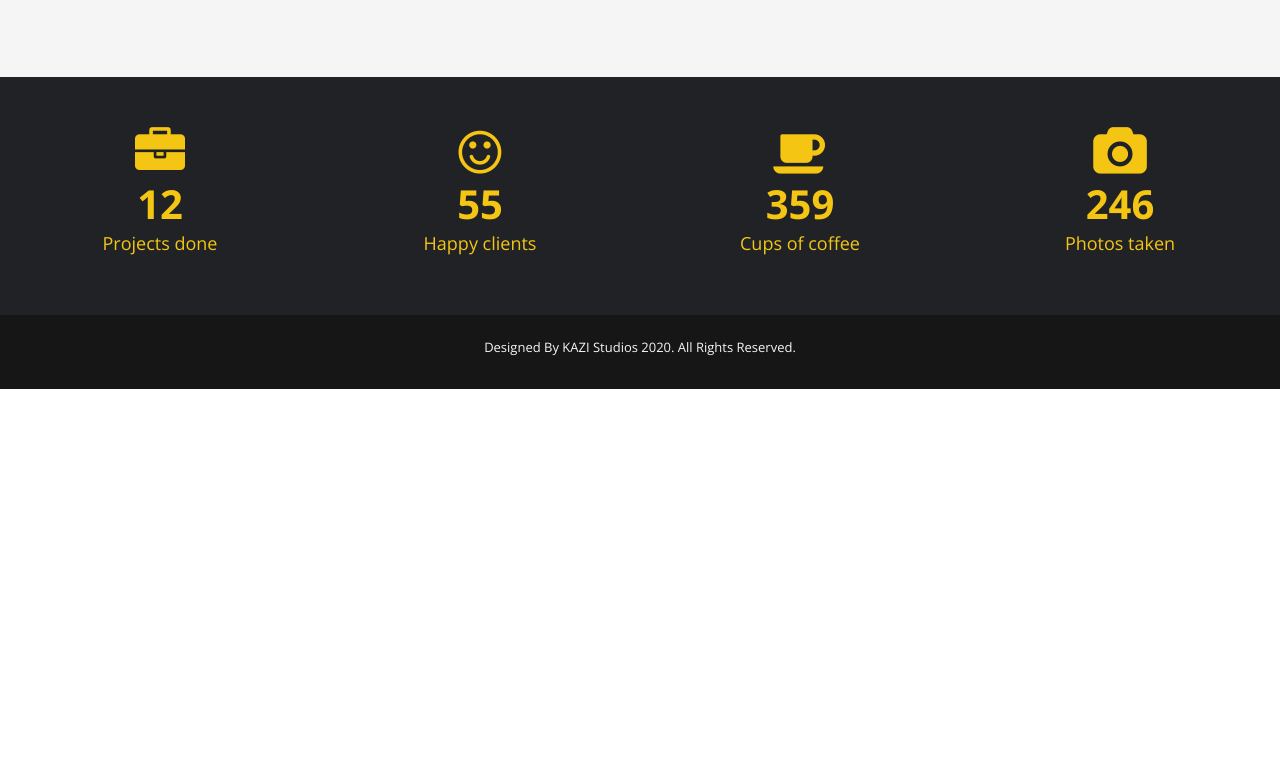
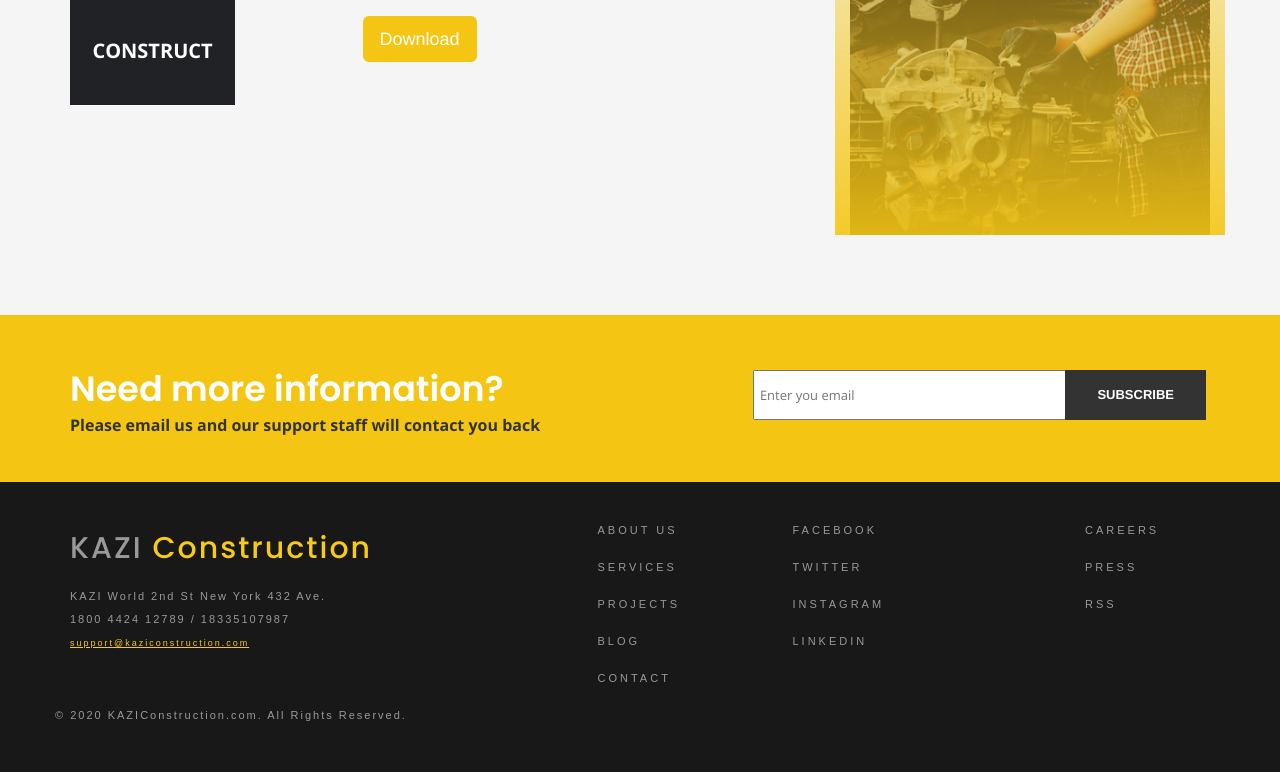
Before and after one commit to ShahStudios/KAZI-Construction, a plain HTML site: page KAZI-Construction/index.html in a window 1280 px wide. Shown: the part 3720-4492 px from the top of the page. Before the commit the page ends 4109 px from the top, so only its background shows below. Drawn offline with nearby package versions, Linux system fonts and the light colour scheme.

Commit message:
Add files via upload

```diff
--- a/KAZI-Construction/css/styles.css
+++ b/KAZI-Construction/css/styles.css
@@ -62,6 +62,9 @@ section {
 }
 .content-box-xs {
   padding: 60px 0;
+}
+.content-box-xxs {
+  padding: 20px 0 0 0;
 }
 /* =========================================
                 Content Boxes
@@ -684,25 +687,194 @@ section {
                Count-Up
 ============================================ */
 
+
+.flat-row.mail-chimp {
+  padding: 35px 0;
+  background-color: #f4c613;
+  overflow: hidden;
+  clear: both;
+  display: block;
+  position: relative;
+}
+.mail-chimp h3 {
+  font-size: 35px;
+  font-weight: 600;
+  color: #fff;
+  margin-bottom: 0;
+}
+.mail-chimp p {
+  font-size: 16px;
+  color: #333;
+  font-weight: 700;
+  font-family: "Open Sans", sans-serif;
+  padding-top: 5px;
+}
+.mail-chimp .subscribe {
+  text-align: right;
+  margin-top: 20px;
+}
+.subscribe-form {
+  position: relative;
+}
+.mail-chimp input[type="email"] {
+  width: 342px;
+  font-size: 13px;
+  font-weight: 400;
+  margin-right: 132px;
+  height: 50px;
+  font-family: "Open Sans", sans-serif;
+}
+.mail-chimp input[type="submit"] {
+  position: absolute;
+  top: 0;
+  right: 4px;
+  height: 50px;
+  line-height: 50px;
+  padding: 0 32px 0;
+  border: none;
+  display: inline-block;
+  vertical-align: middle;
+  outline: none;
+  background-color: #333;
+  font-size: 13px;
+  font-weight: 700;
+  color: #fff;
+  text-transform: uppercase;
+}
+
+
+
+
+
+
+
+
+
+
+
+
+
+
 /* =========================================
                Footer-Section
 ============================================ */
-.footer-bottom {
-  background-color: rgb(22, 22, 22);
-  padding: 20px 0;
-  color: #f5f5f5;
-  font-size: 12px;
+.letsproject-pan {
+  background-color: #f7ca18;
+  color: #000;
 }
-.footer-bottom a {
-  color: #f5f5f5;
-  font-size: 13px;
+.letsproject-pan {
+  text-align: center;
+}
+.letsproject-pan a {
+  text-transform: uppercase;
+  font-weight: 900;
+  font-size: 21px;
+  line-height: 150px;
+  color: #181818;
+  letter-spacing: 4px;
+  display: inline-block;
+  background-color: transparent;
   text-decoration: none;
+  transition-delay: 0s;
+  transition-duration: 0.6s;
+  transition-property: all;
+  transition-timing-function: ease;
+  outline: none;
 }
-.footer-bottom a:hover {
-  color: #f4c613;
+.letsproject-pan a:hover {
+  color: #999;
+}
+.footer {
+  background-color: #212226;
+  padding-top: 10px!important;
+  padding-bottom: 40px!important;
+  color: #999;
+  font-weight: 200;
+  font-family: 'Source Sans Pro', sans-serif;
+  font-size: 2px;
+  line-height: 18px;
+  color: #4e4a4f;
+  font-size: 11px;
+}
+.footer address {
+  font-size: 11px;
+  line-height: 23px;
+  font-style: normal;
+  letter-spacing: 2px;
+  font-family: 'Source Sans Pro', sans-serif;
+  font-weight: 200;
+}
+.footer address figure {
+  padding-bottom: 10px;
+}
+figure {
+  margin: 0;
+}
+.yellow-mills {
+  color: #f7ca18;
+}
+.logo-text {
+  font-family: 'Roboto', sans-serif;
+}
+.footer menu li a:hover, .footer address a, .blog_right aside.categories-pan ul li a:hover, .blog_right aside.recent-post-pan ul li section a:hover, .blog_left article header .authore-cat-comment a:hover {
+  color: #f7ca18;
+  font-size: 9px;
+}
+.footer-url {
+  text-decoration: underline;
+  font-family: 'Source Sans Pro', sans-serif;
+}
+.footer-url:hover {
+  text-decoration: underline;
+  color: #fff;
+}
+.footer ul li {
+  text-transform: uppercase;
+  font-size: 8px;
+  line-height: 37px;
+  list-style: none;
+  letter-spacing: 3px;
+  font-weight: 200;
+  font-family: 'Source Sans Pro', sans-serif;
+}
+.footer ul li a {
+  display: block;
+  color: #999;
+  font-family: 'Source Sans Pro', sans-serif;
+  text-transform: uppercase;
+  font-size: 11px;
+  line-height: 37px;
+  list-style: none;
+  letter-spacing: 3px;
+  font-weight: 200;
+}
+.footer ul li a:hover {
   text-decoration: none;
-  font-weight: bold;
-  font-family: "Open Sans", sans-serif;
+  color: #f7ca18;
+}
+.footer ul li {
+  text-transform: uppercase;
+  font-size: 11px;
+  line-height: 37px;
+  list-style: none;
+  letter-spacing: 3px;
+  font-weight: 200;
+}
+.footer p {
+  font-size: 11px;
+  line-height: 13px;
+  letter-spacing: 2px;
+  padding-top: 2px;
+  font-family: 'Source Sans Pro', sans-serif;
+  font-weight: 200;
+  color: #999;
+}
+.footer {
+  background-color: #181818;
+  padding-top: 119px;
+  padding-bottom: 183px;
+  color: #999;
+  font-weight: 200;
 }
 /* =========================================
                Footer-Section
--- a/KAZI-Construction/index.html
+++ b/KAZI-Construction/index.html
@@ -39,6 +39,20 @@
 </section>
 <!-- end: banner-section -->
 
+
+
+
+
+
+
+
+
+
+
+
+
+
+
 <!-- start: view-projects-section -->
 <section id="view-projects" class="row">
   <div class="container">
@@ -55,7 +69,7 @@
   <div class="content-box-sm">
     <div class="container">
       <div class="row">
-        <div class="col-md-12 col-sm-12 col-xs-12 text-center">
+        <div class="col-md-12 col-sm-12 col-xs-12 text-center wow fadeInUp">
           <h1 class="heading-title-h1">We believe in customer satisfaction</h1>
           <h6 class="heading-paragraph-p">
             Eaque ipsa quae ab illo. Sed ut perspiciatis unde omnis iste natus
@@ -65,7 +79,7 @@
       </div>
 
       <div class="row">
-        <div class="col-md-4 text-center">
+        <div class="col-md-4 text-center wow slideInLeft">
           <figure class="about-img">
             <img class="img-responsive" src="/img/home-section-images/img1.jpg" alt="sample99" />
             <figcaption>
@@ -82,7 +96,7 @@
           <a href="#" class="btn">Learn More</a>
         </div>
 
-        <div class="col-md-4 text-center">
+        <div class="col-md-4 text-center wow fadeInUp">
           <figure class="about-img">
             <img class="img-responsive" src="/img/home-section-images/img2.jpg" alt="sample99" />
             <figcaption>
@@ -99,7 +113,7 @@
           <a href="#" class="btn">Learn More</a>
         </div>
 
-        <div class="col-md-4 text-center">
+        <div class="col-md-4 text-center wow fadeInRight">
           <figure class="about-img">
             <img class="img-responsive" src="/img/home-section-images/img3.jpg" alt="sample99" />
             <figcaption>
@@ -122,13 +136,12 @@
 </section>
 <!-- end: home-about-section -->
 
-
 <!-- start: portfolio-section -->
 <section id="portfolio">
   <div class="content-box-xs">
 
     <div class="container">
-      <div class="row text-center">
+      <div class="row text-center wow slideInLeft">
         <div class="col-md-12">
           <h1>Our Latest Work</h1>
           <h6>
@@ -138,7 +151,7 @@
         </div>
       </div>
 
-      <div class="col-md-12 text-center">
+      <div class="col-md-12 text-center wow slideInLeft">
         <!-- Portfolio Items Filters -->
         <div id="isotope-filters">
           <button class="btn active" data-filter="*"><span>All Projects</span></button>
@@ -271,10 +284,10 @@
 
 <!-- start: testimonials -->
 <section id="testimonials">
-  <h2 class="text-center">
+  <h2 class="text-center wow slideInRight">
     What Our Customers Are Saying
   </h2>
-  <div class="container">
+  <div class="container wow fadeInUpBig">
     <div class="row">
       <div class="col-md-4">
         <p class="client-say">
@@ -329,18 +342,47 @@
 </section>
 <!-- end: testimonials -->
 
+<!-- start: count-section -->
+<div id="projectFacts" class="sectionClass">
+  <div class="fullWidth eight columns">
+    <div class="projectFactsWrap ">
+      <div class="item wow fadeInLeftBig animated animated" data-number="12" style="visibility: visible;">
+        <i class="fa fa-briefcase"></i>
+        <p id="number1" class="number">12</p>
+        <p>Projects done</p>
+      </div>
+      <div class="item wow fadeInLeftBig animated animated" data-number="55" style="visibility: visible;">
+        <i class="fa fa-smile-o"></i>
+        <p id="number2" class="number">55</p>
+        <p>Happy clients</p>
+      </div>
+      <div class="item wow fadeInLeftBig animated animated" data-number="359" style="visibility: visible;">
+        <i class="fa fa-coffee"></i>
+        <p id="number3" class="number">359</p>
+        <p>Cups of coffee</p>
+      </div>
+      <div class="item wow fadeInLeftBig animated animated" data-number="246" style="visibility: visible;">
+        <i class="fa fa-camera"></i>
+        <p id="number4" class="number">246</p>
+        <p>Photos taken</p>
+      </div>
+    </div>
+  </div>
+</div>
+<!-- end: count-section -->
+
 <!-- start: tab-section -->
 <section id="tab-section">
   <div class="container">
     <div class="row">
       <div class="col-md-2">
-        <ul class="list-unstyled tab-switch text-center">
+        <ul class="list-unstyled tab-switch text-center wow fadeInLeft">
           <li class="text-uppercase active" data-class="tab-one">Plan</li>
           <li class="text-uppercase" data-class="tab-two">Design</li>
           <li class="text-uppercase" data-class="tab-three">Construct</li>
         </ul>
       </div>
-      <div class="col-md-offset-1 col-md-5">
+      <div class="col-md-offset-1 col-md-5 wow fadeInUp">
         <div class="tabs-content">
           <div class="tab-one">
             <h3>Lorem ipsum dolor sit amet</h3>
@@ -382,7 +424,7 @@
           </div>
         </div>
       </div>
-      <div class="col-md-4 hidden-sm hidden-xs">
+      <div class="col-md-4 hidden-sm hidden-xs wow fadeInRight">
         <figure class="right-side-img">
           <img src="/img/tab-image/1.jpg" alt="profile-sample2" />
           <figcaption>
@@ -394,48 +436,77 @@
 </section>
 <!-- end: tab-section -->
 
-<!-- start: count-section -->
-<div id="projectFacts" class="sectionClass">
-  <div class="fullWidth eight columns">
-    <div class="projectFactsWrap ">
-      <div class="item wow fadeInUpBig animated animated" data-number="12" style="visibility: visible;">
-        <i class="fa fa-briefcase"></i>
-        <p id="number1" class="number">12</p>
-        <p>Projects done</p>
+<!-- start: subscribe-section -->
+<section class="flat-row mail-chimp">
+  <div class="container">
+    <div class="row">
+      <div class="col-sm-7">
+        <div class="text">
+          <h3>Need more information?</h3>
+          <p>Please email us and our support staff will contact you back</p>
         </div>
-      <div class="item wow fadeInUpBig animated animated" data-number="55" style="visibility: visible;">
-        <i class="fa fa-smile-o"></i>
-        <p id="number2" class="number">55</p>
-        <p>Happy clients</p>
       </div>
-      <div class="item wow fadeInUpBig animated animated" data-number="359" style="visibility: visible;">
-        <i class="fa fa-coffee"></i>
-        <p id="number3" class="number">359</p>
-        <p>Cups of coffee</p>
-      </div>
-      <div class="item wow fadeInUpBig animated animated" data-number="246" style="visibility: visible;">
-        <i class="fa fa-camera"></i>
-        <p id="number4" class="number">246</p>
-        <p>Photos taken</p>
+      <div class="col-sm-5">
+        <div class="subscribe">
+          <form method="post" id="subscribeForm" class="subscribe-form" action="./contact/subscribe-process.php">
+            <label>
+              <input type="email" id="emailsubscribe" name="email" placeholder=" Enter you email" value=""
+                required="required" title="Enter your email">
+            </label>
+            <input type="submit" class="submit" value="Subscribe">
+          </form>
         </div>
       </div>
     </div>
   </div>
-<!-- end: count-section -->
+</section>
+<!-- end: subscribe-section -->
 
 <!-- start: footer-section -->
-<div class="footer-bottom">
+<footer class="footer">
+  <div class="content-box-xxs">
     <div class="container">
       <div class="row">
-      <div class="col-md-12 text-center">
-        <div class="copyright">
-          <p>Designed By <a href="#">KAZI Studios</a> 2020. All Rights Reserved.
-          </p>
+        <div class="col-md-5 col-sm-6">
+          <address>
+            <figure class="logo-text">
+              <h2>KAZI <span class="yellow-mills">Construction</span></h2>
+            </figure>
+            KAZI World 2nd St New York 432 Ave.<br />
+            1800 4424 12789 / 18335107987 <br /><a class="footer-url"
+              href="mailto:support@websitename.com">support@kaziconstruction.com</a>
+          </address>
+        </div>
+        <div class="col-md-2 col-sm-3">
+          <ul>
+            <li><a href="about.html" title="About us">About us</a></li>
+            <li><a href="services.html" title="Services">Services</a></li>
+            <li><a href="works.html" title="Works">Projects</a></li>
+            <li><a href="blog.html" title="Blog">Blog</a></li>
+            <li><a href="contact.html" title="Contact">Contact</a></li>
+          </ul>
+        </div>
+        <div class="col-md-3 col-sm-3">
+          <ul class="socil-icon-one">
+            <li><a href="#" title="Facebook">Facebook</a></li>
+            <li><a href="#" title="Twitter">Twitter</a></li>
+            <li><a href="#" title="Instagram">Instagram</a></li>
+            <li><a href="#" title="LinkedIn">LinkedIn</a></li>
+          </ul>
+        </div>
+        <div class="col-md-2 col-sm-3">
+          <ul class="socil-icon-two">
+            <li><a href="#" title="Twitter">Careers</a></li>
+            <li><a href="#" title="Privacy Policy">Press</a></li>
+            <li><a href="#" title="RSS">RSS</a></li>
+          </ul>
+        </div>
+        <div class="clearfix"></div>
+        <p>© 2020 KAZIConstruction.com. All Rights Reserved.</p>
       </div>
     </div>
   </div>
-  </div>
-</div>
+</footer>
 <!-- end: footer-section -->
 
 <!-- start: go-to-top -->
```
Lines whose indentation alone changed are shown as unchanged.
